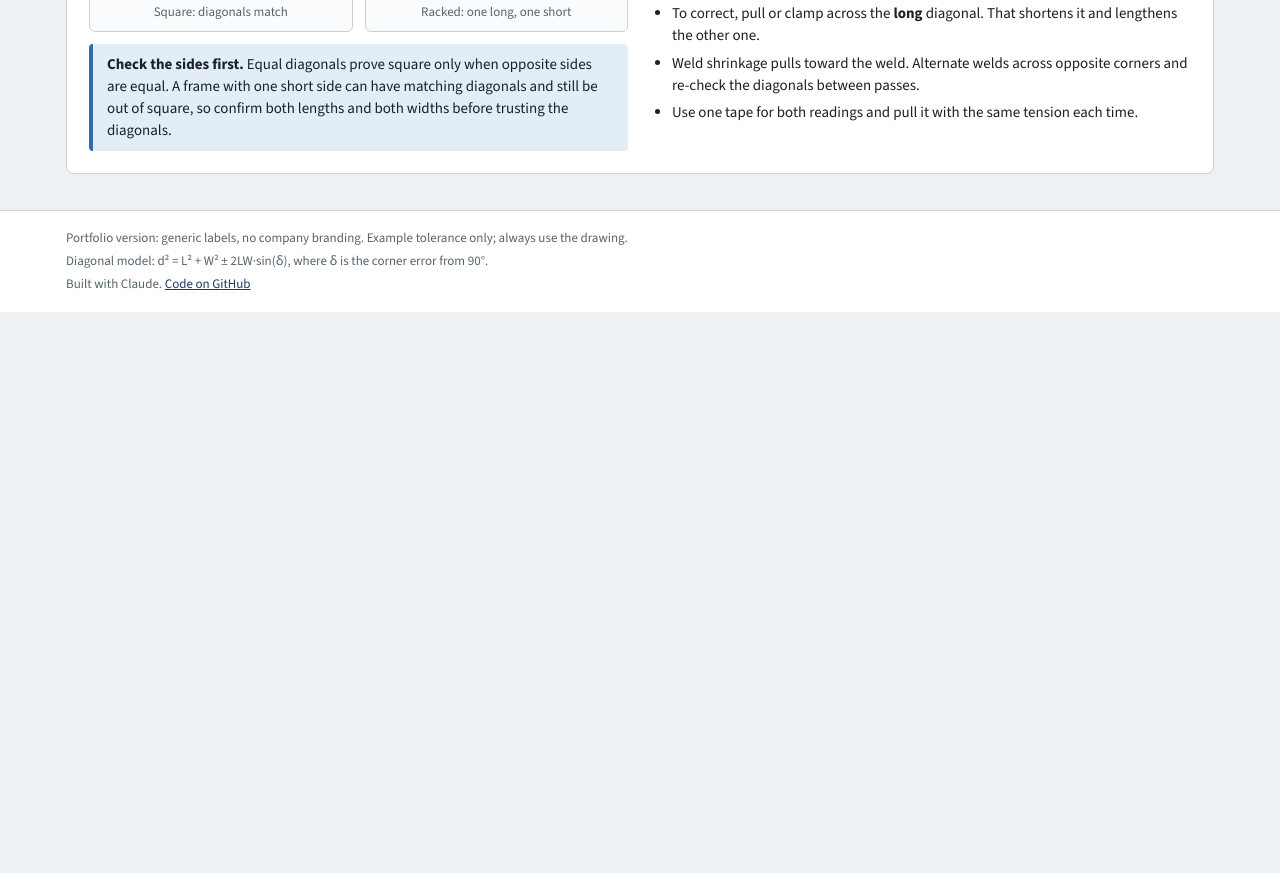
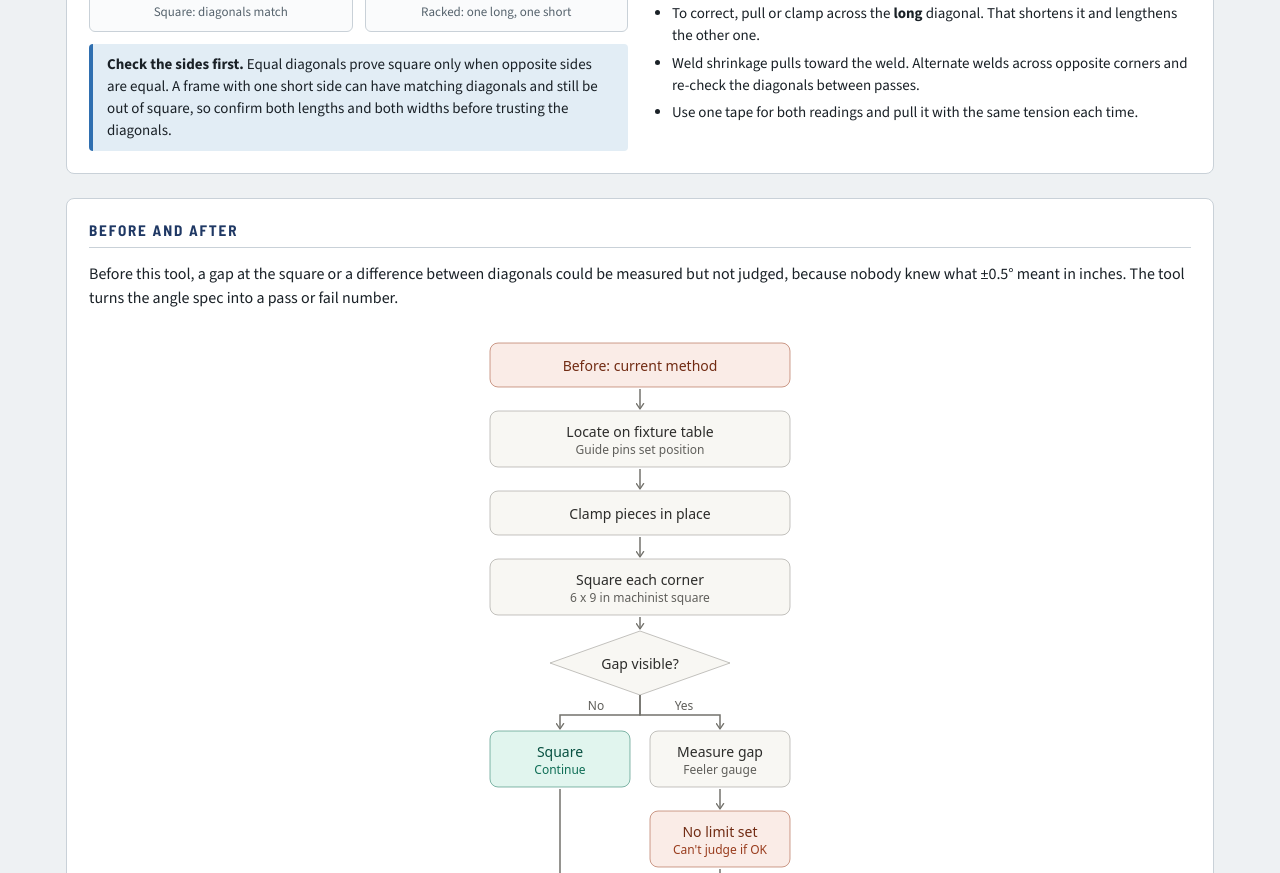
Before and after one commit to woyakn77-CREATE/weld-squareness-check, a plain HTML site: page index.html in a window 1280 px wide. Shown: the part 1447-2320 px from the top of the page. Before the commit the page ends 1759 px from the top, so only its background shows below. Drawn offline with nearby package versions, Linux system fonts and the light colour scheme.

Commit message:
Add before/after process diagram to page and README
Shows why the old square and cross-corner checks could find a gap but
not judge it, and how the tool turns the 0.5 degree spec into pass/fail.

Co-Authored-By: Claude Opus 5.5 <noreply@anthropic.com>
Claude-Session: https://claude.ai/code/session_013zgWkpY4Q5K6kDj6pMC59C

```diff
--- a/index.html
+++ b/index.html
@@ -223,6 +223,12 @@ label{display:grid;gap:4px;font-weight:600;font-size:14px}
       </div>
     </div>
   </section>
+
+  <section class="panel" aria-labelledby="ba-h">
+    <h2 class="eyebrow" id="ba-h" data-i18n="baH">Before and after</h2>
+    <p style="margin:0 0 14px" data-i18n="baP">Before this tool, a gap at the square or a difference between diagonals could be measured but not judged, because nobody knew what &plusmn;0.5&deg; meant in inches. The tool turns the angle spec into a pass or fail number.</p>
+    <img src="weld-squareness-before-after.svg" alt="Flowchart: the old method checks gaps and diagonals with no limit and ends in a subjective call; the tool calculates the corner angle and gives pass or fail against plus or minus 0.5 degrees" style="display:block;width:100%;max-width:380px;height:auto;margin:0 auto">
+  </section>
 </main>
 
 <footer class="foot">
@@ -270,6 +276,8 @@ label{display:grid;gap:4px;font-weight:600;font-size:14px}
       t2: 'To correct, pull or clamp across the <strong>long</strong> diagonal. That shortens it and lengthens the other one.',
       t3: 'Weld shrinkage pulls toward the weld. Alternate welds across opposite corners and re-check the diagonals between passes.',
       t4: 'Use one tape for both readings and pull it with the same tension each time.',
+      baH: 'Before and after',
+      baP: 'Before this tool, a gap at the square or a difference between diagonals could be measured but not judged, because nobody knew what &plusmn;0.5&deg; meant in inches. The tool turns the angle spec into a pass or fail number.',
       footP: 'Portfolio version: generic labels, no company branding. Example tolerance only; always use the drawing.',
       footM: 'Diagonal model:',
       diff: function (v) { return 'Quick check: the two diagonals can differ by up to <b>' + v + '</b> and stay in tolerance.'; },
@@ -317,6 +325,8 @@ label{display:grid;gap:4px;font-weight:600;font-size:14px}
       t2: 'Para corregir, jale o apriete a lo largo de la diagonal <strong>larga</strong>. Eso la acorta y alarga la otra.',
       t3: 'La contracción de la soldadura jala hacia el cordón. Alterne soldaduras en esquinas opuestas y vuelva a medir las diagonales entre pasadas.',
       t4: 'Use la misma cinta para ambas lecturas y jálela con la misma tensión cada vez.',
+      baH: 'Antes y después',
+      baP: 'Antes de esta herramienta, una abertura en la escuadra o una diferencia entre diagonales se podía medir pero no juzgar, porque nadie sabía qué significaba &plusmn;0.5&deg; en pulgadas. La herramienta convierte la especificación de ángulo en un resultado de pasa o no pasa.',
       footP: 'Versión de portafolio: etiquetas genéricas, sin marca de empresa. Tolerancia de ejemplo; siempre use el plano.',
       footM: 'Modelo de la diagonal:',
       diff: function (v) { return 'Revisión rápida: las dos diagonales pueden diferir hasta <b>' + v + '</b> y seguir en tolerancia.'; },
```
Also changed, not shown: weld-squareness-before-after.svg (added), 1 other file.
